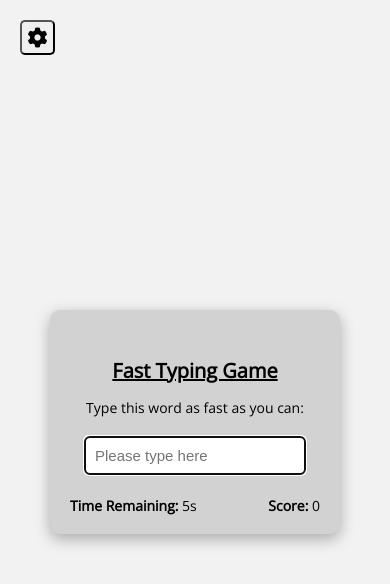
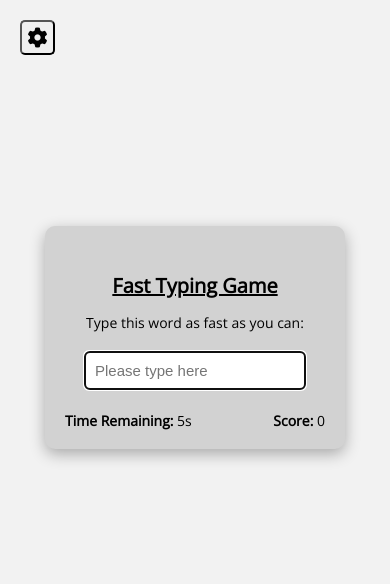
Before and after one commit to Bilal7513/Project-12, a plain HTML site: page index.html in a window 390 px wide. Drawn offline with nearby package versions, Linux system fonts and the light colour scheme; no server answers.

Commit message:
Project 12

```diff
--- a/style.css
+++ b/style.css
@@ -125,8 +125,12 @@ span{
 
 @media screen and (min-width: 320px) and (max-width: 425px){
 
+body{
+    min-height: 80vh;
+}
+
 .container{
-    width: 290px;
+    width: 300px;
 }
 
 .container h2{
```
